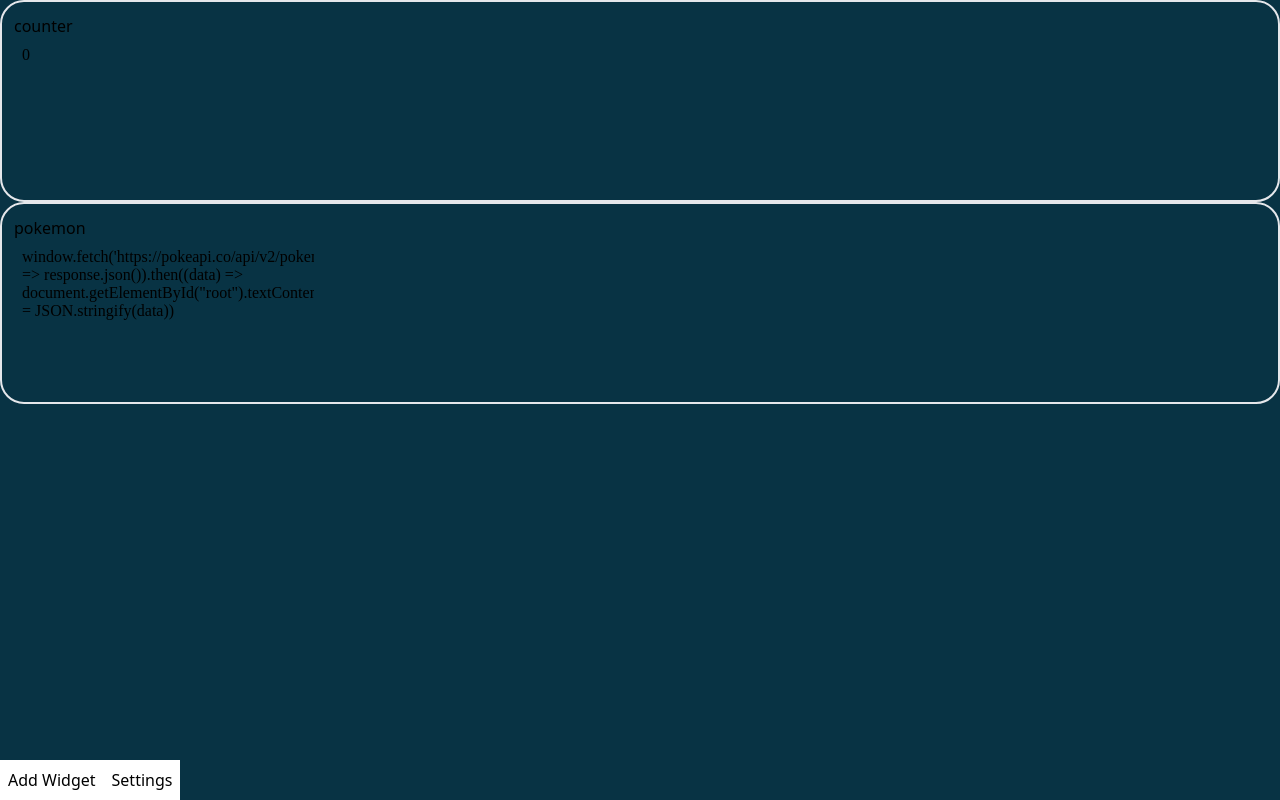
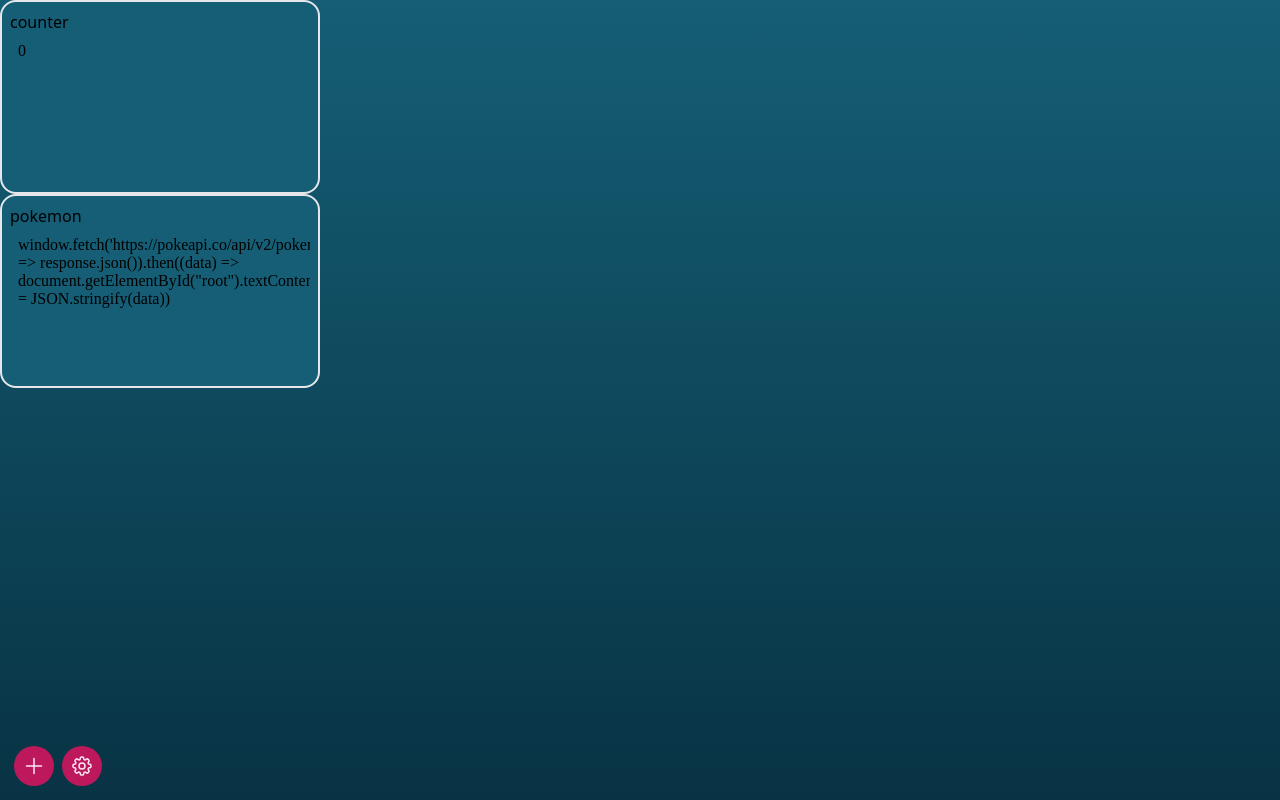
Before and after one commit to Shavrin/widget-dashboard, a React (Vite) app: page / in a window 1280 px wide. Built offline with nearby package versions, Linux system fonts and the light colour scheme.

Commit message:
Updated button stylings and added icons

```diff
--- a/src/Button/Button.tsx
+++ b/src/Button/Button.tsx
@@ -7,7 +7,10 @@
 
 export function Button({ children, onClick }: Button) {
   return (
-    <button onClick={onClick} className="rounded-3xl hover:bg-blue-400 p-2">
+    <button
+      onClick={onClick}
+      className="inline-flex items-center justify-center w-10 h-10 mr-2 text-pink-100 transition-colors duration-150 bg-pink-700 rounded-3xl focus:shadow-outline hover:bg-pink-800"
+    >
       {children}
     </button>
   );
--- a/src/Dashboard/Dashboard.tsx
+++ b/src/Dashboard/Dashboard.tsx
@@ -3,6 +3,7 @@
 import { WidgetModal } from "../WidgetModal/WidgetModal.tsx";
 import { Widget, WidgetProps } from "../Widget/Widget.tsx";
 import { DialogHandle } from "../Modal/Modal.tsx";
+import { Cog, Plus } from "../Icons.tsx";
 
 export function Dashboard() {
   const modalRef = useRef<DialogHandle>(null);
@@ -34,10 +35,14 @@
   }
 
   return (
-    <div className="h-full bg-cyan-950">
-      <div className="fixed bottom-0 left-0 bg-white">
-        <Button onClick={() => modalRef.current?.open()}>Add Widget</Button>
-        <Button>Settings</Button>
+    <div className="h-full bg-gradient-to-t from-cyan-950 to-cyan-800">
+      <div className="fixed bottom-0 left-0 ml-3.5 mb-3.5">
+        <Button onClick={() => modalRef.current?.open()}>
+          <Plus />
+        </Button>
+        <Button>
+          <Cog />
+        </Button>
       </div>
       {widgets.map(({ title, script }) => (
         <Widget key={title} title={title} script={script} />
--- /dev/null
+++ b/src/Icons.tsx
@@ -0,0 +1,42 @@
+export function Cog() {
+  return (
+    <svg
+      xmlns="http://www.w3.org/2000/svg"
+      fill="none"
+      viewBox="0 0 24 24"
+      strokeWidth={1.5}
+      stroke="currentColor"
+      className="size-6"
+    >
+      <path
+        strokeLinecap="round"
+        strokeLinejoin="round"
+        d="M10.343 3.94c.09-.542.56-.94 1.11-.94h1.093c.55 0 1.02.398 1.11.94l.149.894c.07.424.384.764.78.93.398.164.855.142 1.205-.108l.737-.527a1.125 1.125 0 0 1 1.45.12l.773.774c.39.389.44 1.002.12 1.45l-.527.737c-.25.35-.272.806-.107 1.204.165.397.505.71.93.78l.893.15c.543.09.94.559.94 1.109v1.094c0 .55-.397 1.02-.94 1.11l-.894.149c-.424.07-.764.383-.929.78-.165.398-.143.854.107 1.204l.527.738c.32.447.269 1.06-.12 1.45l-.774.773a1.125 1.125 0 0 1-1.449.12l-.738-.527c-.35-.25-.806-.272-1.203-.107-.398.165-.71.505-.781.929l-.149.894c-.09.542-.56.94-1.11.94h-1.094c-.55 0-1.019-.398-1.11-.94l-.148-.894c-.071-.424-.384-.764-.781-.93-.398-.164-.854-.142-1.204.108l-.738.527c-.447.32-1.06.269-1.45-.12l-.773-.774a1.125 1.125 0 0 1-.12-1.45l.527-.737c.25-.35.272-.806.108-1.204-.165-.397-.506-.71-.93-.78l-.894-.15c-.542-.09-.94-.56-.94-1.109v-1.094c0-.55.398-1.02.94-1.11l.894-.149c.424-.07.765-.383.93-.78.165-.398.143-.854-.108-1.204l-.526-.738a1.125 1.125 0 0 1 .12-1.45l.773-.773a1.125 1.125 0 0 1 1.45-.12l.737.527c.35.25.807.272 1.204.107.397-.165.71-.505.78-.929l.15-.894Z"
+      />
+      <path
+        strokeLinecap="round"
+        strokeLinejoin="round"
+        d="M15 12a3 3 0 1 1-6 0 3 3 0 0 1 6 0Z"
+      />
+    </svg>
+  );
+}
+
+export function Plus() {
+  return (
+    <svg
+      xmlns="http://www.w3.org/2000/svg"
+      fill="none"
+      viewBox="0 0 24 24"
+      strokeWidth={1.5}
+      stroke="currentColor"
+      className="size-6"
+    >
+      <path
+        strokeLinecap="round"
+        strokeLinejoin="round"
+        d="M12 4.5v15m7.5-7.5h-15"
+      />
+    </svg>
+  );
+}
--- a/src/Widget/Widget.tsx
+++ b/src/Widget/Widget.tsx
@@ -7,9 +7,12 @@
 
 const Widget = memo(({ title, script }: WidgetProps) => {
   return (
-    <div className="p-3 hover:bg-green-400 border-2 hover:cursor-grabbing rounded-3xl">
+    <div className="hover:bg-cyan-700 border-2 hover:cursor-grabbing rounded-2xl bg-cyan-800 p-2 w-fit">
       {title}
-      <iframe srcDoc={script} className="pointer-events-none select-none" />
+      <iframe
+        srcDoc={script}
+        className="pointer-events-none select-none h-full w-full"
+      />
     </div>
   );
 });
```
